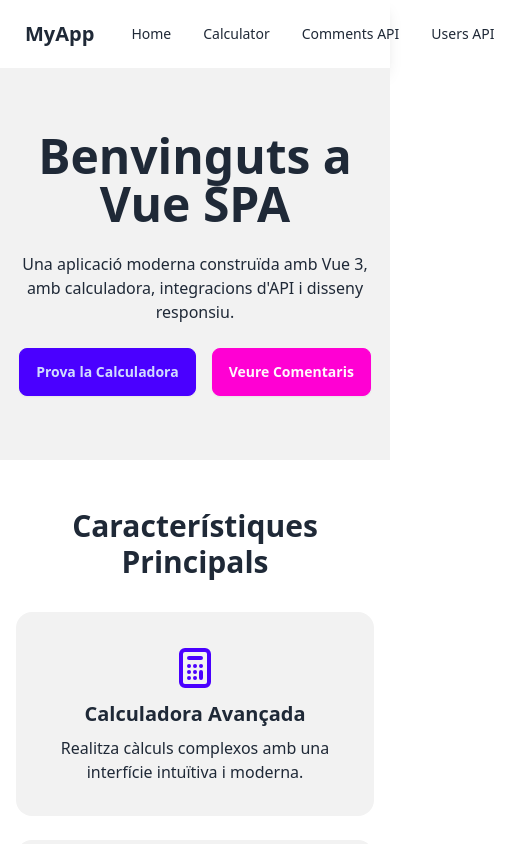
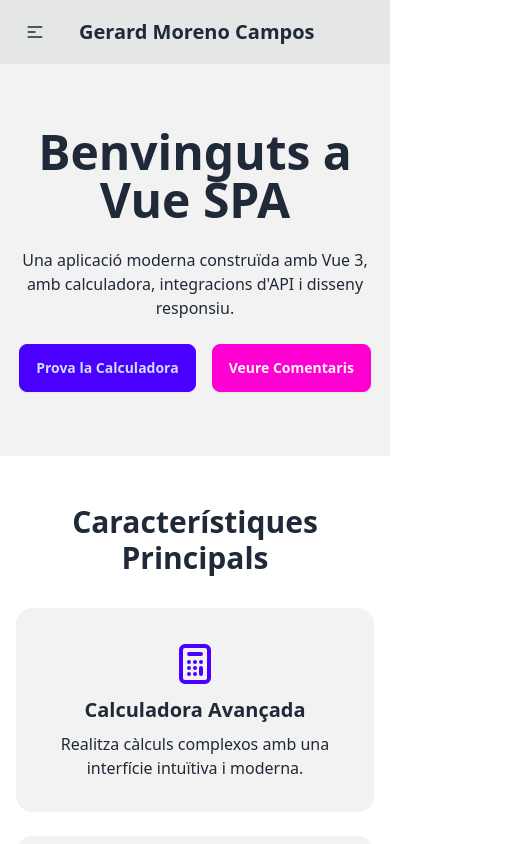
Before and after one commit to gerardmoreno123/MP07UF2Projecte1, a Vue app: page / in a window 390 px wide. Shown: the top 844 px of the page, 514 px wide, since content can reach past the window. Built offline with nearby package versions, Linux system fonts and the light colour scheme.

Commit message:
NavBar responsive

```diff
--- a/src/components/NavBar.vue
+++ b/src/components/NavBar.vue
@@ -1,32 +1,32 @@
-<!-- src/components/Navbar.vue -->
+<script setup>
+import { ref } from 'vue'
+
+const isOpen = ref(false)
+</script>
+
 <template>
-  <nav class="navbar bg-base-100 shadow-lg">
-    <div class="flex-1">
-      <router-link to="/" class="btn btn-ghost normal-case text-xl">
-        MyApp
-      </router-link>
+  <div class="navbar bg-base-300">
+    <div class="navbar-start">
+      <div class="dropdown">
+        <div tabindex="0" role="button" class="btn btn-ghost lg:hidden">
+          <svg xmlns="http://www.w3.org/2000/svg" class="h-5 w-5" fill="none" viewBox="0 0 24 24" stroke="currentColor">
+            <path stroke-linecap="round" stroke-linejoin="round" stroke-width="2" d="M4 6h16M4 12h8m-8 6h16" />
+          </svg>
+        </div>
+        <ul tabindex="0" class="menu menu-sm dropdown-content mt-3 z-[1] p-2 shadow bg-base-100 rounded-box w-52">
+          <li><router-link to="/calculator">Calculadora</router-link></li>
+          <li><router-link to="/comments">Comentaris</router-link></li>
+          <li><router-link to="/users">Usuaris</router-link></li>
+        </ul>
+      </div>
+      <router-link to="/" class="btn btn-ghost text-xl">Gerard Moreno Campos</router-link>
     </div>
-    <div class="flex-none">
+    <div class="navbar-end hidden lg:flex">
       <ul class="menu menu-horizontal px-1">
-        <li>
-          <router-link :to="{ name: 'home' }">Home</router-link>
-        </li>
-        <li>
-          <router-link :to="{ name: 'calculator' }">Calculator</router-link>
-        </li>
-        <li>
-          <router-link :to="{ name: 'comments-api' }">Comments API</router-link>
-        </li>
-        <li>
-          <router-link :to="{ name: 'users-api' }">Users API</router-link>
-        </li>
+        <li><router-link to="/calculator">Calculadora</router-link></li>
+        <li><router-link to="/comments">Comentaris</router-link></li>
+        <li><router-link to="/users">Usuaris</router-link></li>
       </ul>
     </div>
-  </nav>
+  </div>
 </template>
-
-<script>
-export default {
-  name: "Navbar",
-};
-</script>
```
